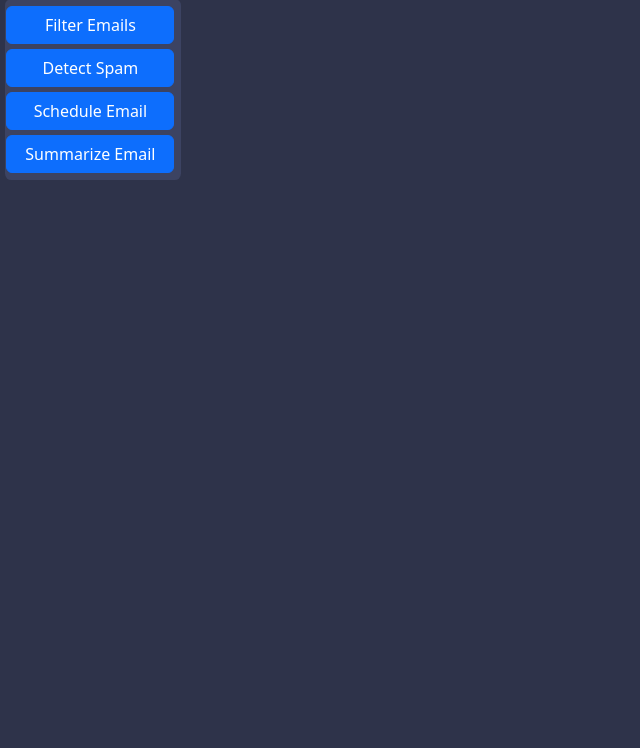
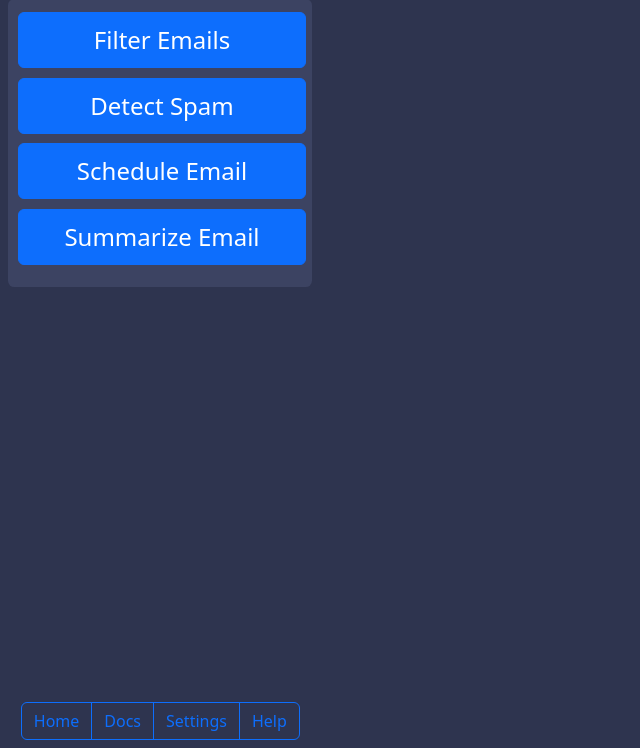
Before and after one commit to CihaoZhang/ButlrAI, a browser extension: page Extensions/index.html in a window 1280 px wide. Shown: the part 52-800 px from the top of the page, without its empty margins (0-640 px from the left). Drawn offline with nearby package versions, Linux system fonts and the light colour scheme.

Commit message:
css: bigger box, more buttons

```diff
--- a/Extensions/index.html
+++ b/Extensions/index.html
@@ -10,13 +10,16 @@
     <div id="container">
       <h2 id="title"><b>BOTLR.AI</b></h2>
       <div id="btn-holder">
-      <button id="filterEmails" type="button" class="btn btn-primary btn-main">Filter Emails</button>
-      <button id="detectSpam" type="button" class="btn btn-primary btn-main">Detect Spam</button>
-      <button id="scheduleEmail" type="button" class="btn btn-primary btn-main">Schedule Email</button>
-      <button id="summarizeEmail" type="button" class="btn btn-primary btn-main">Summarize Email</button>
+      <button id="filterEmails" type="button" class="btn btn-primary btn-main" style="font-size:1.5rem;">Filter Emails</button>
+      <button id="detectSpam" type="button" class="btn btn-primary btn-main" style="font-size:1.5rem;">Detect Spam</button>
+      <button id="scheduleEmail" type="button" class="btn btn-primary btn-main" style="font-size:1.5rem;">Schedule Email</button>
+      <button id="summarizeEmail" type="button" class="btn btn-primary btn-main" style="font-size:1.5rem;">Summarize Email</button>
       </div>
-      <div id="bottom">
-
+      <div id="bottom" class="btn-group" role="group">
+        <button id="home" type="button" class="btn btn-outline-primary btn-bottom">Home</button>
+        <button id="btn2" type="button" class="btn btn-outline-primary">Docs</button>
+        <button id="btn3" type="button" class="btn btn-outline-primary">Settings</button>
+        <button id="btn3" type="button" class="btn btn-outline-primary">Help</button>
       </div>
     </div>
 
--- a/Extensions/popup.css
+++ b/Extensions/popup.css
@@ -9,42 +9,41 @@ body {
     font-size: 2rem;
     margin-top: 0.3rem;
     margin-left: 0.1rem;
-    color: white;
+    color: whitesmoke;
   }
+
   #btn-holder{
-    width: 11rem;
+    width: 19rem;
+    height: 18rem;
     border-radius: 0.4rem;
     border-color: white;
     border-width: 0.2rem;
-    margin-left: 0.3rem;
-    margin-right: 0.3rem;
-    font-style: bold;
     background-color: #3c4362;
-    padding-top: 0.3rem;
-    padding-bottom: 0.3rem;
-    align-self: center;
+    padding-top: 0.5rem;
+    padding-bottom: 0.5rem;
+    margin-left: 0.5rem;
   }
 
   .btn-main {
+    height:3.5rem;
     margin: 10px;
     border-radius: 3px solid;
-    width: 10.5rem;
-    margin-top: 0.15rem;
-    margin-bottom: 0.15rem;
-    margin-right: 0.1rem;
-    margin-left: 0.1rem;
+    width: 18rem;
+    margin-top: 0.3rem;
+    margin-bottom: 0.3rem;
   }
   .background{
-    background-color: #2e334a;
-    width: 12rem;
+    background-color: #2e344f;
+    width: 20rem;
+    height: 25rem;
   }
 
   #container{
-    border-radius: 0.5rem;
-    border-color: white;
-    border-width: 0.5rem;
+    align-items: center;
   }
 
   #bottom{
-    margin-top:0.2rem;
+    position:absolute;
+    bottom: 0.5rem;
+    margin-left: 1.3rem;
   }
--- /dev/null
+++ b/Extensions/spam.css
@@ -0,0 +1,99 @@
+*{
+    margin: 0;
+    padding:  0;
+    font-family: sans-serif;
+}
+.banner {
+    width: 100%;
+    height: 100vh;
+    background-image: linear-gradient(rgba(0,0,0,0.75),rgba(0,0,0,0.75)),url(1.jpg);
+    background-size: cover;
+    background-position: center;
+}
+.navbar {
+    width: 85%;
+    margin: auto;
+    padding: 35px 0;
+    display: flex;
+    align-items: center;
+    justify-content: space-between;
+}
+.botlr {
+    width: 120px;
+    cursor: pointer;
+    -webkit-filter: invert(100%);
+    filter: invert(100%);
+}
+.navbar ul li {
+    list-style: none;
+    display: inline-block;
+    margin: 0 20px;
+    position: relative;
+}
+.navbar ul li a {
+    text-decoration: none;
+    color: #fff;
+    text-transform: uppercase;
+}
+.navbar ul li::after {
+    content: '';
+    height: 3px;
+    width: 0;
+    background: #fff;
+    position: absolute;
+    left: 0;
+    bottom: -10px;
+    transition: 0.5s;
+}
+.navbar ul li:hover::after {
+    width: 100%;
+}
+.content {
+    width: 100%;
+    position: absolute;
+    top: 50%;
+    transform: translateY(-50%);
+    text-align: center;
+    color: #fff;
+}
+.content h1{
+    font-size: 70px;
+    margin-top: 80px;
+}
+.content p{
+    margin: 20px auto;
+    font-weight: 100;
+    line-height: 25px;
+}
+button {
+    width: 200px;
+    padding: 15px 0;
+    text-align: center;
+    margin: 20px 10px;
+    border-radius: 25px;
+    font-weight: bold;
+    border: 2px solid #fff;
+    background: transparent;
+    color: #fff;
+    cursor: pointer;
+    position: relative;
+    overflow: hidden;
+}
+span {
+    background: #fff;
+    height: 100%;
+    width: 100%;
+    border-radius: 25px;
+    position: absolute;
+    left: 0;
+    bottom: 0;
+    z-index: -1;
+    transition: 0.5s;
+}
+
+button:hover span{
+    width: 100%;
+}
+button:hover {
+    border: none;
+}
```
Also changed, not shown: Extensions/detect-spam.html (added, +17 -0 lines), Extensions/detect-spam.js (deleted), Extensions/filter-emails.html (added), Extensions/filter-emails.js (deleted).
